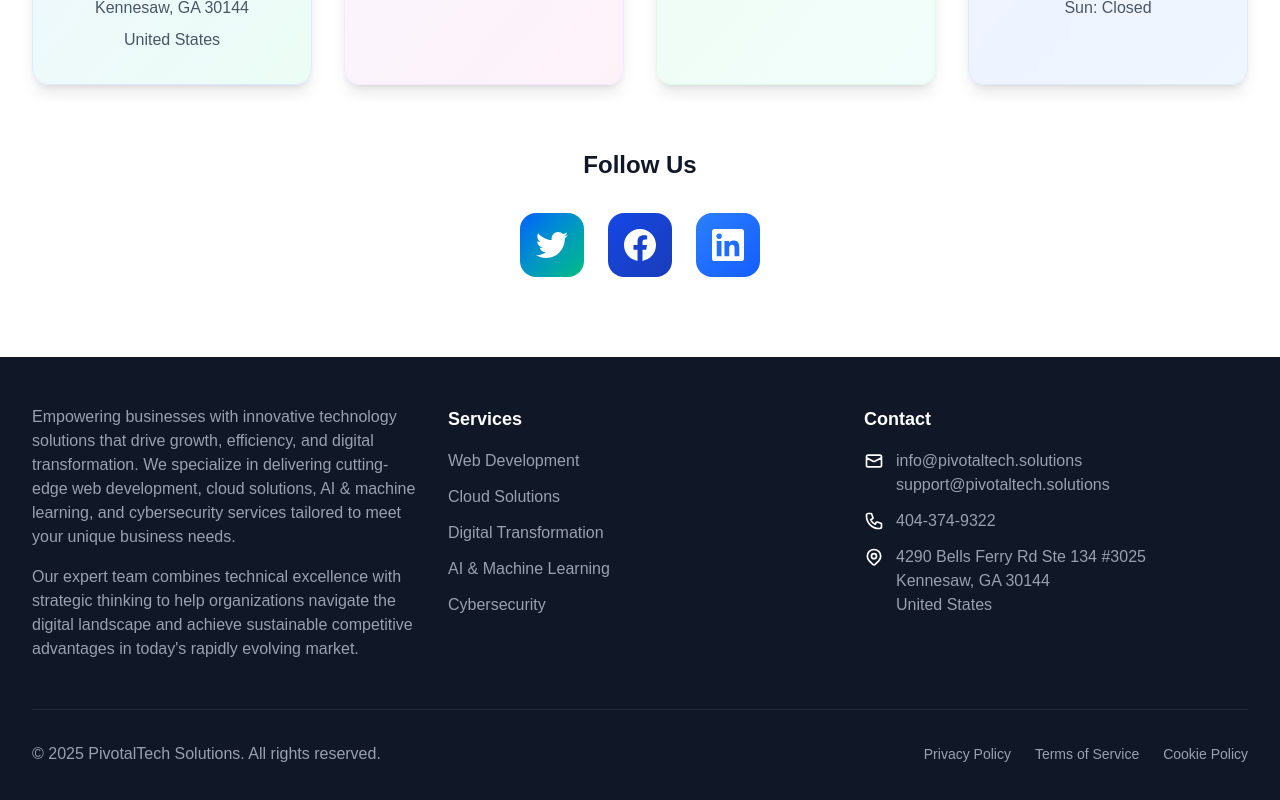
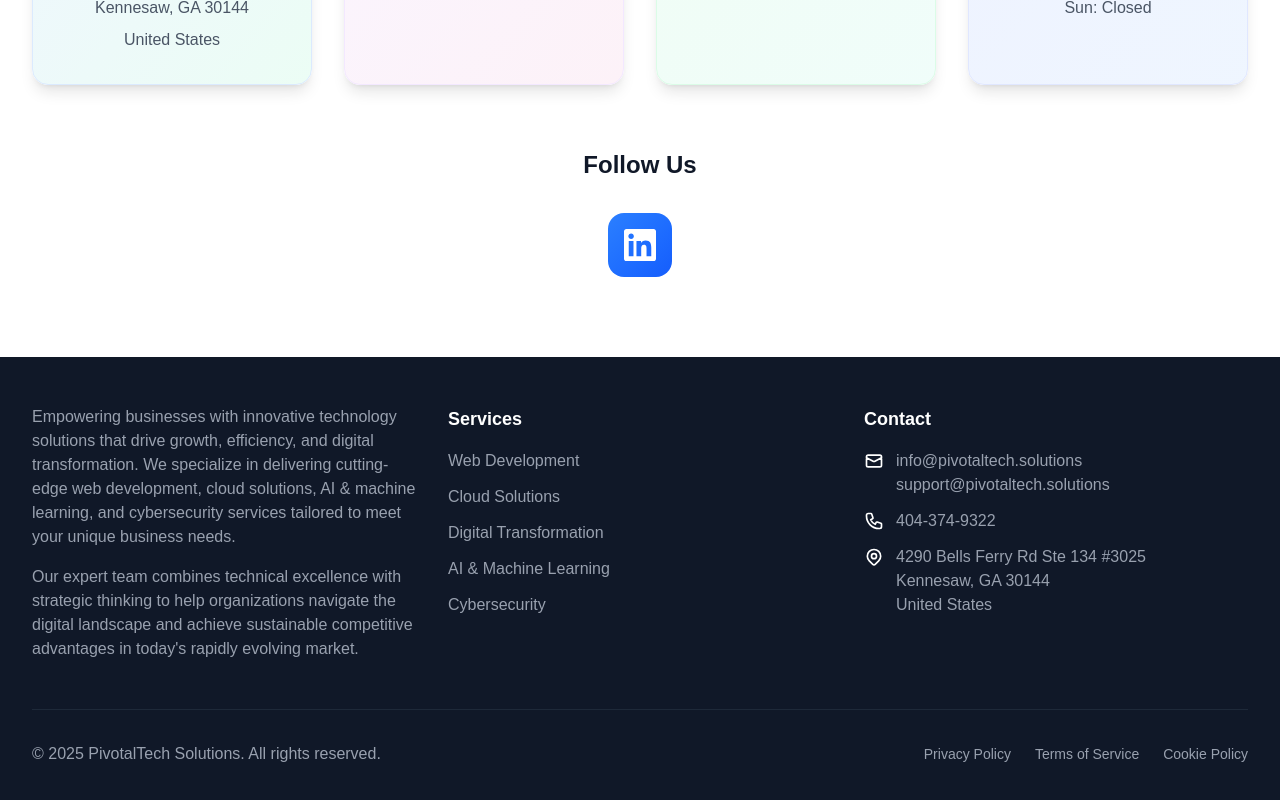
Before and after one commit to gretrix/pivotal, a Next.js app: page /contact in a window 1280 px wide. Shown: the part 1148-1948 px from the top of the page. Built offline with nearby package versions, Linux system fonts and the light colour scheme.

Commit message:
Hide Twitter/Facebook buttons, update LinkedIn to Gretrix company page, and remove View Our Success Stories button

```diff
--- a/src/app/about/page.tsx
+++ b/src/app/about/page.tsx
@@ -426,16 +426,6 @@ export default function AboutPage() {
               <div className="absolute inset-0 bg-gradient-to-r from-orange-400/20 to-red-400/20 rounded-2xl blur-xl opacity-0 group-hover:opacity-100 transition-opacity duration-500"></div>
             </div>
           </div>
-
-          {/* Bottom CTA */}
-          <div className="text-center mt-16">
-            <div className="inline-flex items-center px-6 py-3 bg-white/20 backdrop-blur-sm rounded-full border border-white/30 text-white hover:bg-white/30 transition-all duration-300 cursor-pointer group">
-              <span className="mr-2">View Our Success Stories</span>
-              <svg className="w-5 h-5 group-hover:translate-x-1 transition-transform duration-300" fill="none" stroke="currentColor" viewBox="0 0 24 24">
-                <path strokeLinecap="round" strokeLinejoin="round" strokeWidth={2} d="M13 7l5 5m0 0l-5 5m5-5H6" />
-              </svg>
-            </div>
-          </div>
         </div>
       </section>
     </main>
--- a/src/app/contact/page.tsx
+++ b/src/app/contact/page.tsx
@@ -131,17 +131,7 @@ export default function ContactPage() {
           <div className="text-center">
             <h3 className="text-2xl font-bold text-gray-900 mb-8">Follow Us</h3>
             <div className="flex justify-center space-x-6">
-              <a href="#" className="w-16 h-16 bg-gradient-to-br from-blue-600 to-emerald-500 rounded-2xl flex items-center justify-center hover:shadow-lg transition-all duration-200 transform hover:-translate-y-1 hover:scale-105">
-                <svg className="w-8 h-8 text-white" fill="currentColor" viewBox="0 0 24 24">
-                  <path d="M24 4.557c-.883.392-1.832.656-2.828.775 1.017-.609 1.798-1.574 2.165-2.724-.951.564-2.005.974-3.127 1.195-.897-.957-2.178-1.555-3.594-1.555-3.179 0-5.515 2.966-4.797 6.045-4.091-.205-7.719-2.165-10.148-5.144-1.29 2.213-.669 5.108 1.523 6.574-.806-.026-1.566-.247-2.229-.616-.054 2.281 1.581 4.415 3.949 4.89-.693.188-1.452.232-2.224.084.626 1.956 2.444 3.379 4.6 3.419-2.07 1.623-4.678 2.348-7.29 2.04 2.179 1.397 4.768 2.212 7.548 2.212 9.142 0 14.307-7.721 13.995-14.646.962-.695 1.797-1.562 2.457-2.549z"/>
-                </svg>
-              </a>
-              <a href="#" className="w-16 h-16 bg-gradient-to-br from-blue-700 to-blue-800 rounded-2xl flex items-center justify-center hover:shadow-lg transition-all duration-200 transform hover:-translate-y-1 hover:scale-105">
-                <svg className="w-8 h-8 text-white" fill="currentColor" viewBox="0 0 24 24">
-                  <path d="M24 12.073c0-6.627-5.373-12-12-12s-12 5.373-12 12c0 5.99 4.388 10.954 10.125 11.854v-8.385H7.078v-3.47h3.047V9.43c0-3.007 1.792-4.669 4.533-4.669 1.312 0 2.686.235 2.686.235v2.953H15.83c-1.491 0-1.956.925-1.956 1.874v2.25h3.328l-.532 3.47h-2.796v8.385C19.612 23.027 24 18.062 24 12.073z"/>
-                </svg>
-              </a>
-              <a href="https://www.linkedin.com/in/jontremblay" target="_blank" rel="noopener noreferrer" className="w-16 h-16 bg-gradient-to-br from-blue-500 to-blue-600 rounded-2xl flex items-center justify-center hover:shadow-lg transition-all duration-200 transform hover:-translate-y-1 hover:scale-105">
+              <a href="https://www.linkedin.com/company/gretrix/" target="_blank" rel="noopener noreferrer" className="w-16 h-16 bg-gradient-to-br from-blue-500 to-blue-600 rounded-2xl flex items-center justify-center hover:shadow-lg transition-all duration-200 transform hover:-translate-y-1 hover:scale-105">
                 <svg className="w-8 h-8 text-white" fill="currentColor" viewBox="0 0 24 24">
                   <path d="M20.447 20.452h-3.554v-5.569c0-1.328-.027-3.037-1.852-3.037-1.853 0-2.136 1.445-2.136 2.939v5.667H9.351V9h3.414v1.561h.046c.477-.9 1.637-1.85 3.37-1.85 3.601 0 4.267 2.37 4.267 5.455v6.286zM5.337 7.433c-1.144 0-2.063-.926-2.063-2.065 0-1.138.92-2.063 2.063-2.063 1.14 0 2.064.925 2.064 2.063 0 1.139-.925 2.065-2.064 2.065zm1.782 13.019H3.555V9h3.564v11.452zM22.225 0H1.771C.792 0 0 .774 0 1.729v20.542C0 23.227.792 24 1.771 24h20.451C23.2 24 24 23.227 24 22.271V1.729C24 .774 23.2 0 22.222 0h.003z"/>
                 </svg>
```
